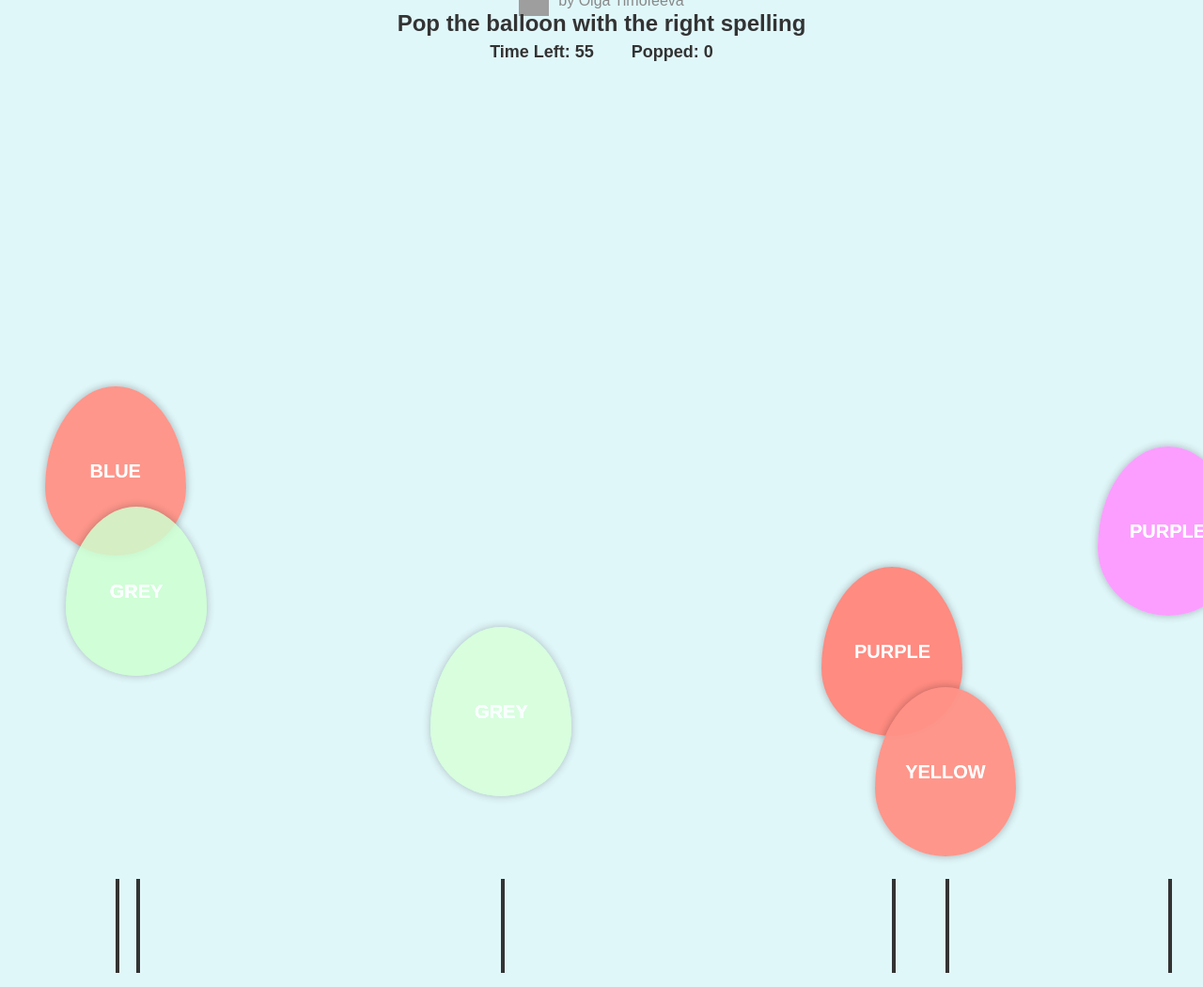
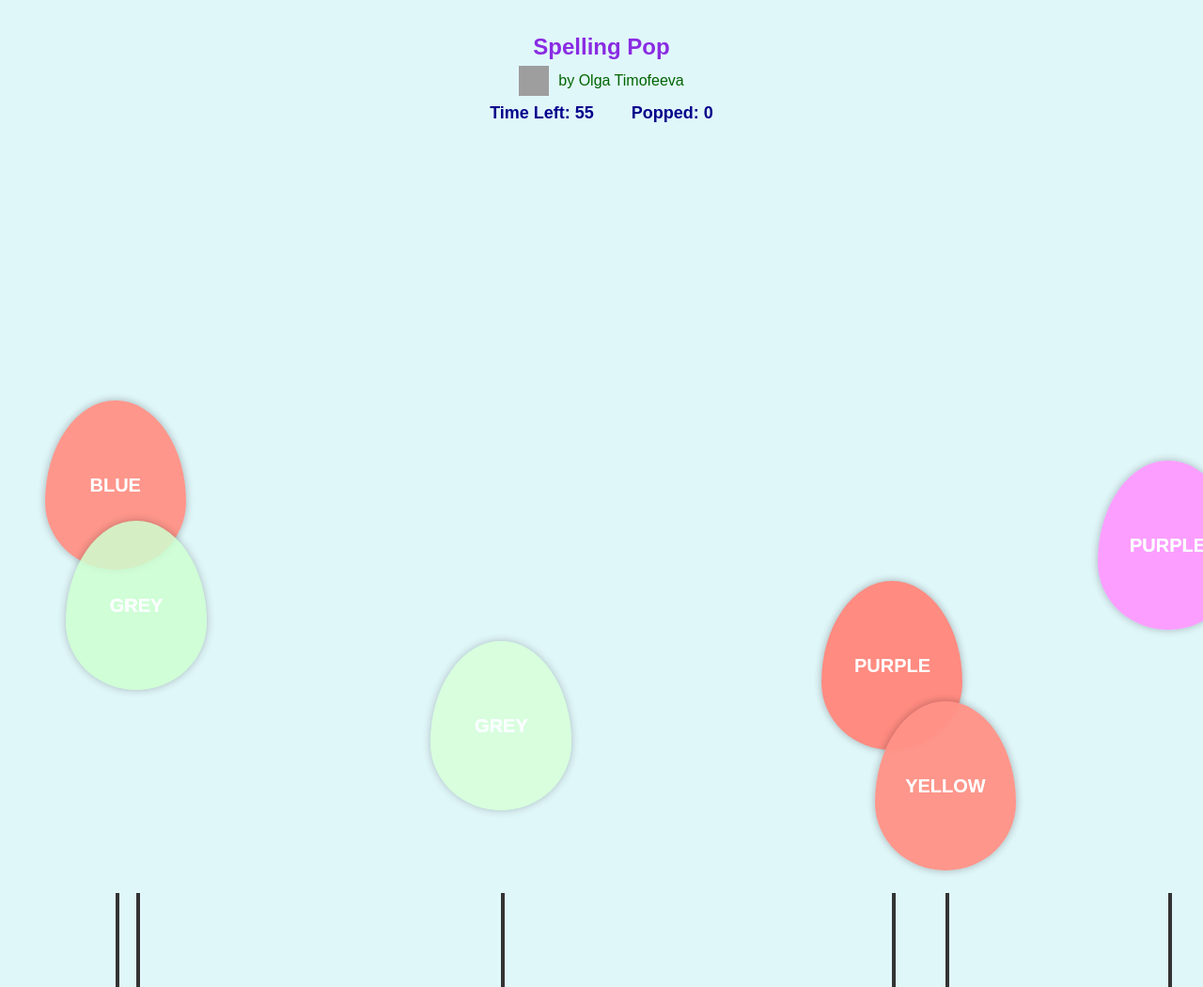
Before and after one commit to OlgaTim777/baloons_counter_timer, a plain HTML site: page index.html in a window 1280 px wide. Shown: the top 1050 px of the page at 94% size. Drawn offline with nearby package versions, Linux system fonts and the light colour scheme; grey boxes are pictures that could not be loaded.

Commit message:
index.html

```diff
--- a/index.html
+++ b/index.html
@@ -3,7 +3,7 @@
 <head>
   <meta charset="UTF-8" />
   <meta name="viewport" content="width=device-width, initial-scale=1.0"/>
-  <title>Pop the Balloon</title>
+  <title>Spelling Pop</title>
 
   <!-- Confetti.js CDN -->
   <script src="https://cdn.jsdelivr.net/npm/canvas-confetti@1.6.0/dist/confetti.browser.min.js"></script>
@@ -21,34 +21,38 @@
 
     h1 {
       position: absolute;
-      top: 10px;
+      top: 20px;
       width: 100%;
       text-align: center;
       font-size: 24px;
-      color: #333;
+      color: #8A2BE2;
       font-weight: bold;
       z-index: 10;
     }
 
     .author {
       position: absolute;
-      top: 40px;
+      top: 70px;
       width: 100%;
-      font-size: 14px;
-      color: #555;
+      font-size: 16px;
+      color: #006400;
       z-index: 10;
+      display: flex;
+      justify-content: center;
+      align-items: center;
+      gap: 10px;
     }
 
     .status {
       position: absolute;
-      top: 60px;
+      top: 110px;
       width: 100%;
       display: flex;
       justify-content: center;
       gap: 40px;
       font-size: 18px;
       font-weight: bold;
-      color: #333;
+      color: #00008B;
       z-index: 10;
     }
 
@@ -166,10 +170,11 @@
 </head>
 <body>
 
-<h1>Pop the balloon with the right spelling</h1>
-<div style="display: flex; justify-content: center; align-items: center; gap: 10px; font-size: 16px; color: #888; margin-top: -15px;">
+<h1>Spelling Pop</h1>
+<div class="author">
   <img src="https://i.imgur.com/QC0aRsL.jpeg"  alt="Designer Logo" width="32" height="32">
-  <span>by Olga Timofeeva</span>
+  <a href="https://vk.com/club221025676"  target="_blank" style="color: inherit; text-decoration: none;">by Olga Timofeeva</a>
+</div>
 
 <!-- Timer and Score Display -->
 <div class="status">
@@ -181,6 +186,7 @@
 <div class="end-screen" id="endScreen" style="display:none;">
   <h2>⏰ Time Up!</h2>
   <p>You popped <span id="finalCount">0</span> balloons.</p>
+  <p>You made <span id="finalMistakes">0</span> mistakes.</p>
   <button class="restart-button" id="restartBtn">Restart Game</button>
 </div>
 
@@ -194,15 +200,18 @@
 
   // Game variables
   let poppedCount = 0;
+  let mistakeCount = 0;
   let timeLeft = 60;
   let gameActive = true;
   let balloonInterval;
+  const maxBalloons = 9;
 
   // DOM elements
   const timerDisplay = document.getElementById('timer');
   const scoreDisplay = document.getElementById('score');
   const endScreen = document.getElementById('endScreen');
   const finalCount = document.getElementById('finalCount');
+  const finalMistakes = document.getElementById('finalMistakes');
   const restartBtn = document.getElementById('restartBtn');
 
   function updateCounter() {
@@ -224,7 +233,7 @@
   }
 
   function createBalloon() {
-    if (!gameActive) return;
+    if (!gameActive || document.querySelectorAll('.balloon-container').length >= maxBalloons) return;
 
     const container = document.createElement('div');
     container.classList.add('balloon-container');
@@ -233,7 +242,7 @@
     const balloon = document.createElement('div');
     balloon.classList.add('balloon');
 
-    const isExtra = Math.random() < 0.3; // 30% chance
+    const isExtra = Math.random() < 0.3;
 
     let word = '';
     if (isExtra) {
@@ -247,15 +256,12 @@
 
     balloon.textContent = word;
 
-    // String element below the balloon
     const string = document.createElement('div');
     string.classList.add('string');
 
-    // Append balloon and string
     container.appendChild(balloon);
     container.appendChild(string);
 
-    // Only add click handler if it's not an extra balloon
     if (!isExtra) {
       balloon.addEventListener('click', () => {
         if (balloon.classList.contains('pop') || !gameActive) return;
@@ -264,7 +270,6 @@
         poppedCount++;
         updateCounter();
 
-        // Fancy confetti explosion!
         confetti({
           particleCount: 100,
           spread: 90,
@@ -275,11 +280,11 @@
       });
     } else {
       balloon.addEventListener('click', () => {
+        mistakeCount++;
         playMistakeSound();
       });
     }
 
-    // Remove balloon after animation ends
     balloon.addEventListener('animationend', (event) => {
       if (event.animationName === 'blowUp' || event.animationName === 'floatUp') {
         container.remove();
@@ -289,7 +294,6 @@
     document.body.appendChild(container);
   }
 
-  // Sound setup
   const popSound = new Audio('https://assets.mixkit.co/sounds/download/mixkit-balloon-pop-short-85.wav');
   const mistakeSound = new Audio('https://assets.mixkit.co/sounds/download/mixkit-wrong-answer-fail-notification-946.wav');
   popSound.volume = 0.3;
@@ -305,22 +309,26 @@
     mistakeSound.play().catch(() => {});
   }
 
-  // End the game
   function endGame() {
     gameActive = false;
     clearInterval(balloonInterval);
     clearInterval(window.timer);
     finalCount.textContent = poppedCount;
+    finalMistakes.textContent = mistakeCount;
     endScreen.style.display = 'block';
   }
 
-  // Reset and restart game
   function restartGame() {
-    document.querySelectorAll('.balloon-container').forEach(el => el.remove());
+    const containers = document.querySelectorAll('.balloon-container');
+    if (containers.length > 0) {
+      containers.forEach(el => el.remove());
+    }
 
     poppedCount = 0;
+    mistakeCount = 0;
     timeLeft = 60;
     gameActive = true;
+
     updateCounter();
     timerDisplay.textContent = 'Time Left: ' + timeLeft;
     endScreen.style.display = 'none';
@@ -329,10 +337,8 @@
     balloonInterval = setInterval(createBalloon, 800);
   }
 
-  // Attach event listener
   restartBtn.addEventListener('click', restartGame);
 
-  // Start game
   window.addEventListener('load', () => {
     startGame();
   });
```
